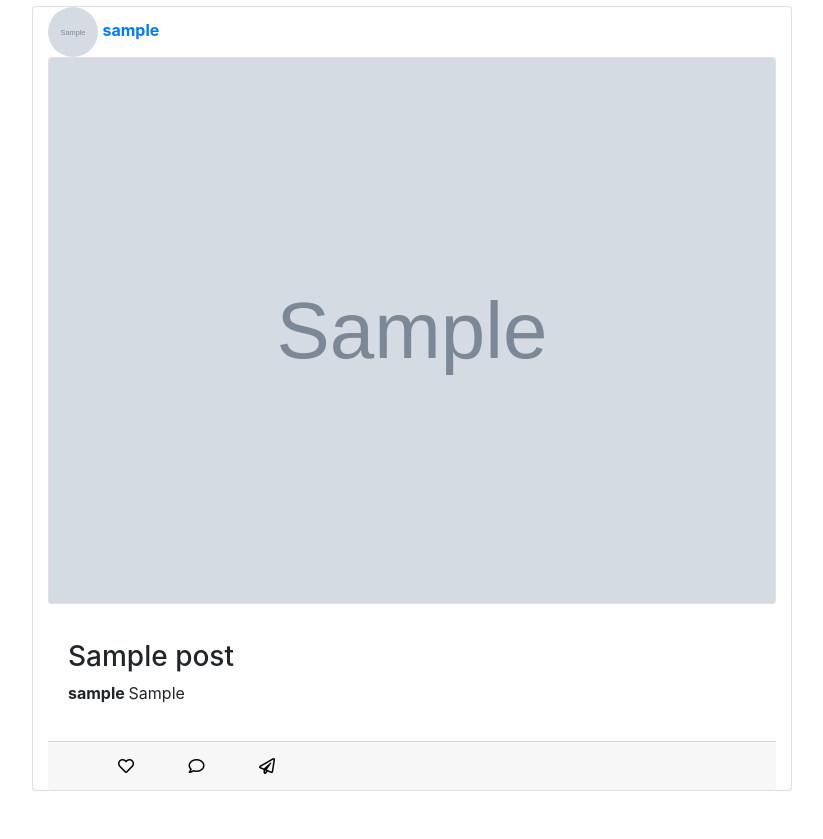
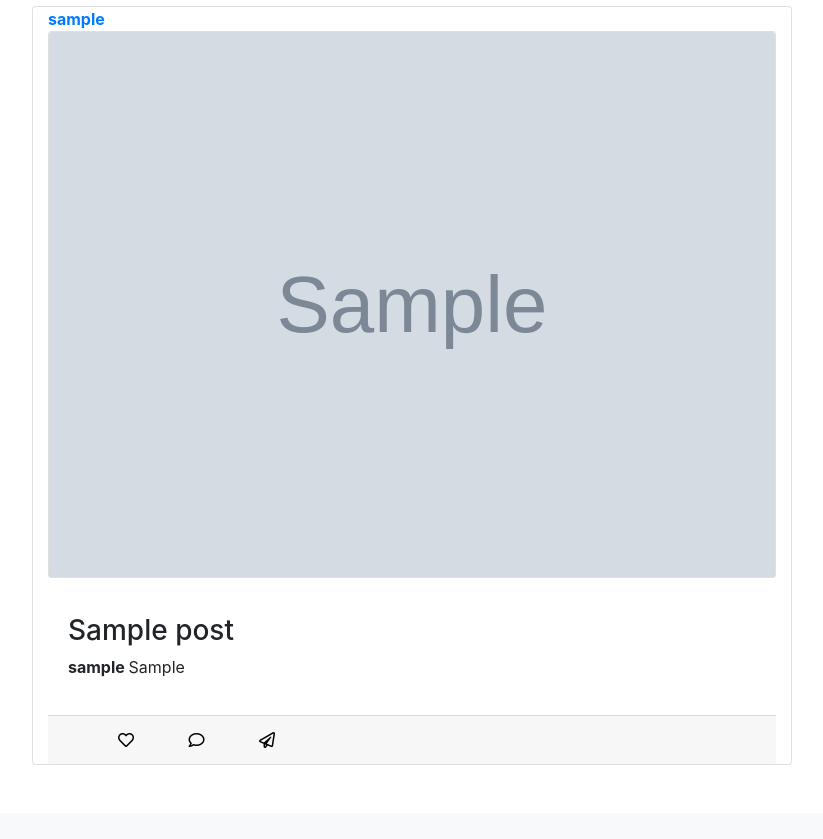
Before and after one commit to Kennedy-karuri/insta-clone, a Django app: page / in a window 1280 px wide. Shown: the part 94-933 px from the top of the page, without its empty margins (228-1051 px from the left). After the commit the page ends 859 px from the top, so only its background shows below. Run offline with Django 3.2, Linux system fonts and the light colour scheme; a user stored in the database is signed in; tables that the repository leaves empty hold one stand-in row (values such as "Sample post"); grey boxes marked "Sample" are stand-in pictures; some libraries are stand-ins or nearby versions.

Commit message:
modified home.html

```diff
--- a/insta/templates/home.html
+++ b/insta/templates/home.html
@@ -10,8 +10,6 @@
 
         <div class="col-md-8  m-auto card">
           <a href="profile">
-            <img width="50px" height="50px" style="border-radius: 50%;" class="img img-circle" src="{{new_post.avatar}}"
-              alt="" srcset="">
             <span><b>{{new_post.author}}</b></span>
           </a>
 
```
